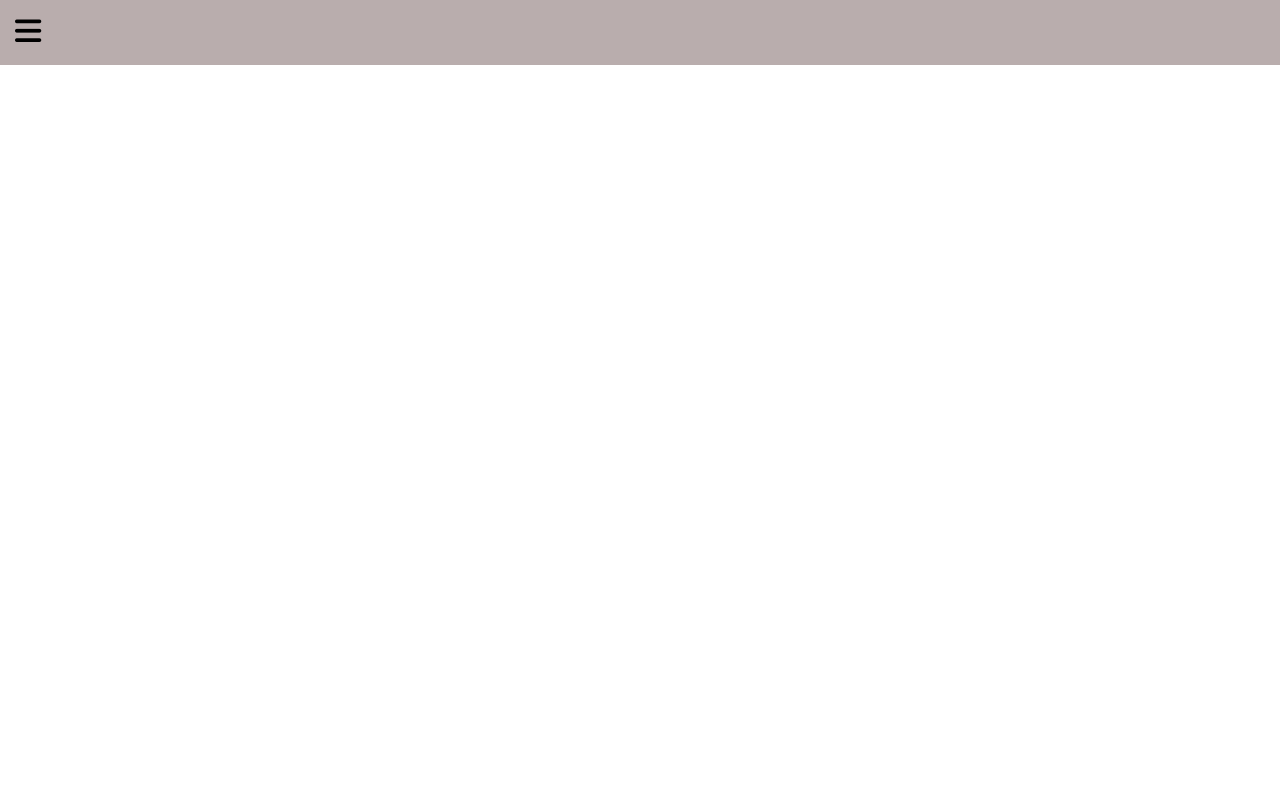
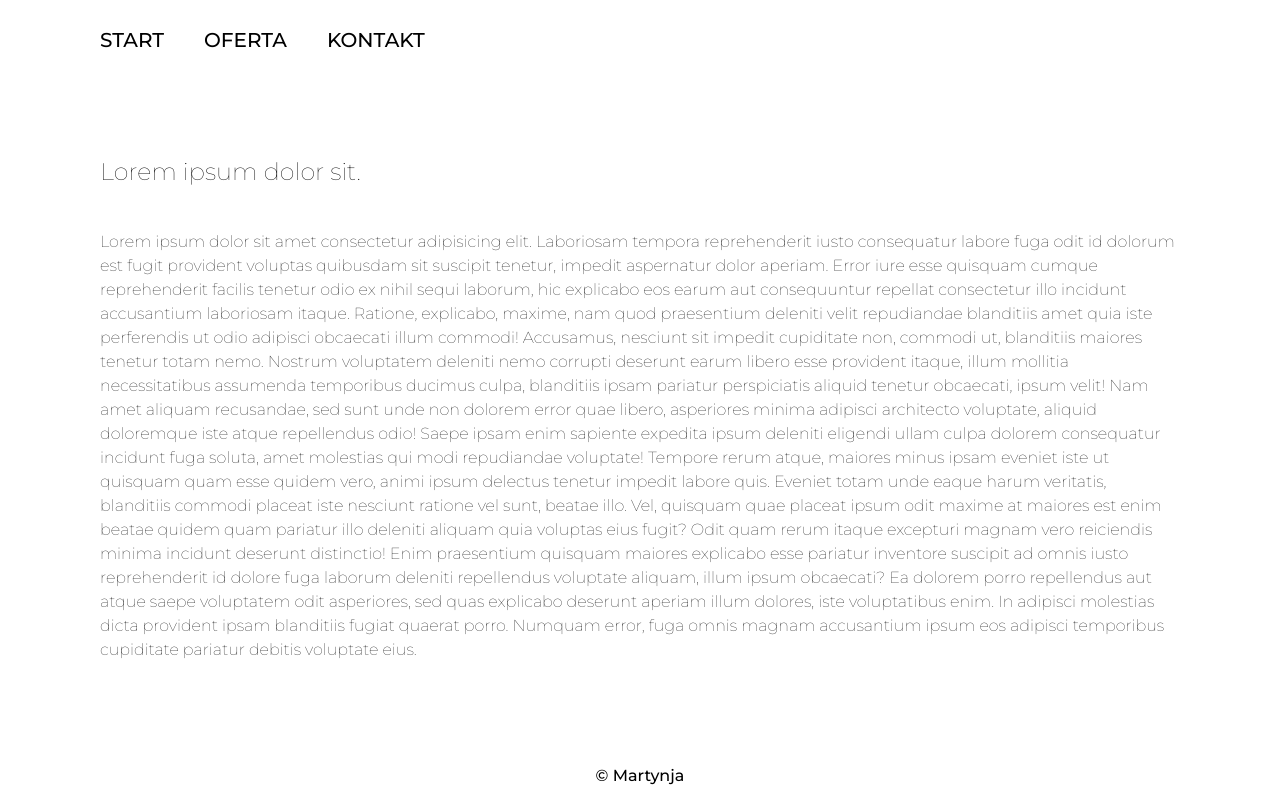
Before and after one commit to martynja/martynja.github.io, a plain HTML site: page index.html in a window 1280 px wide. Drawn offline with Linux system fonts and the light colour scheme.

Commit message:
improve html and css

```diff
--- a/index.html
+++ b/index.html
@@ -25,7 +25,7 @@
         href="style/style.css"
     >
 
-    <title>Just for learning ;) </title>
+    <title>devmentor.pl - HTML & CSS: RWD - #04</title>
 </head>
 
 <body>
@@ -45,11 +45,11 @@
                 <li class="nav__menu-item">
                     <a href="#">start</a>
                 </li>
-                <li class="nav__menu-item">
+                <li class="nav__menu-item dropdown">
                     <a href="#">oferta</a>
-                    <ul>
-                        <li class="nav__menu-item submenu"><a href="">strony internetowe</a></li>
-                        <li class="nav__menu-item submenu"><a href="">pozycjonowanie stron www</a></li>
+                    <ul class="nav__submenu">
+                        <li class="nav__submenu-item"><a href="">strony internetowe</a></li>
+                        <li class="nav__submenu-item"><a href="">pozycjonowanie stron www</a></li>
                     </ul>
                 </li>
                 <li class="nav__menu-item">
@@ -59,9 +59,34 @@
         </div>
     </nav>
 
+    <main>
+        <h2>Lorem ipsum dolor sit.</h2>
+        <p>Lorem ipsum dolor sit amet consectetur adipisicing elit. Laboriosam tempora reprehenderit iusto consequatur
+            labore fuga odit id dolorum est fugit provident voluptas quibusdam sit suscipit tenetur, impedit aspernatur
+            dolor aperiam. Error iure esse quisquam cumque reprehenderit facilis tenetur odio ex nihil sequi laborum,
+            hic explicabo eos earum aut consequuntur repellat consectetur illo incidunt accusantium laboriosam itaque.
+            Ratione, explicabo, maxime, nam quod praesentium deleniti velit repudiandae blanditiis amet quia iste
+            perferendis ut odio adipisci obcaecati illum commodi! Accusamus, nesciunt sit impedit cupiditate non,
+            commodi ut, blanditiis maiores tenetur totam nemo. Nostrum voluptatem deleniti nemo corrupti deserunt earum
+            libero esse provident itaque, illum mollitia necessitatibus assumenda temporibus ducimus culpa, blanditiis
+            ipsam pariatur perspiciatis aliquid tenetur obcaecati, ipsum velit! Nam amet aliquam recusandae, sed sunt
+            unde non dolorem error quae libero, asperiores minima adipisci architecto voluptate, aliquid doloremque iste
+            atque repellendus odio! Saepe ipsam enim sapiente expedita ipsum deleniti eligendi ullam culpa dolorem
+            consequatur incidunt fuga soluta, amet molestias qui modi repudiandae voluptate! Tempore rerum atque,
+            maiores minus ipsam eveniet iste ut quisquam quam esse quidem vero, animi ipsum delectus tenetur impedit
+            labore quis. Eveniet totam unde eaque harum veritatis, blanditiis commodi placeat iste nesciunt ratione vel
+            sunt, beatae illo. Vel, quisquam quae placeat ipsum odit maxime at maiores est enim beatae quidem quam
+            pariatur illo deleniti aliquam quia voluptas eius fugit? Odit quam rerum itaque excepturi magnam vero
+            reiciendis minima incidunt deserunt distinctio! Enim praesentium quisquam maiores explicabo esse pariatur
+            inventore suscipit ad omnis iusto reprehenderit id dolore fuga laborum deleniti repellendus voluptate
+            aliquam, illum ipsum obcaecati? Ea dolorem porro repellendus aut atque saepe voluptatem odit asperiores, sed
+            quas explicabo deserunt aperiam illum dolores, iste voluptatibus enim. In adipisci molestias dicta provident
+            ipsam blanditiis fugiat quaerat porro. Numquam error, fuga omnis magnam accusantium ipsum eos adipisci
+            temporibus cupiditate pariatur debitis voluptate eius.</p>
 
+    </main>
 
-
+    <footer> &#169; Martynja</footer>
 </body>
 
 </html>
--- a/style/style.css
+++ b/style/style.css
@@ -1,12 +1,44 @@
 @import url('https://fonts.googleapis.com/css2?family=Montserrat:wght@100;300;500&display=swap');
 
-.nav__main {
+body {
+    max-width: 1200px;
+    margin: 0 auto;
     font-family: 'Montserrat', sans-serif;
     color: black;
-    font-size: 20px;
+    font-size: 16px;
+    display: flex;
+    flex-direction: column;
+    justify-content: space-between;
+    height: 100vh;
+}
+
+h2, p {
+    margin: 40px 60px;
+    line-height: 1.5;
+    font-weight: 100;
+}
+
+footer {
+    width: 100%;
+    display: flex;
+    justify-content: center;
+    padding: 15px 0;
+}
+
+.nav__main {
     position: relative;
-    background-color: rgb(185, 173, 173);
+}
 
+.nav__menu {
+    background-color: rgb(255, 255, 255);
+    width: 100vw;
+    line-height: 2;
+    text-transform: uppercase;
+    position: absolute;
+    transition: left 0.2s;
+    box-shadow: 7px 6px 24px -10px rgb(121, 126, 165);
+    visibility: hidden;
+    padding-left: 25px;
 }
 
 .nav__main input[type="checkbox"] {
@@ -18,33 +50,119 @@
     cursor: pointer;
     font-size: 30px;
     transition: transform 0.3s, 0.3s;
-    padding: 15px;
+    padding: 15px 60px;
 }
 
 .nav__main input:checked~label {
     transform: rotate(90deg);
 }
 
-.nav__menu {
-    background-color: rgb(121, 117, 117);
-    width: 100vw;
-    line-height: 2;
-    text-transform: uppercase;
-    position: absolute;
-    left: -100vw;
-    transition: left 0.2s;
+#menu-icon:checked~.nav__menu {
+    visibility: visible;
 }
 
+.nav__submenu-item {
+    font-size: 14px;
+}
 
-#menu-icon:checked~.nav__menu {
-    left: 0;
+.nav__submenu {
+    padding-left: 10px;
+    margin-left: 10px;
+}
+
+.nav__menu-item,
+.nav__submenu-item {
+    list-style: none;
 }
 
 .nav__menu-item,
 .nav__menu-item a,
-.nav__menu-item a:visited {
-    list-style: none;
+.nav__menu-item a:visited,
+.nav__submenu-item,
+.nav__submenu-item a,
+.nav__submenu-item a:visited {
     text-decoration: none;
     color: black;
+}
+
+.nav__main a:hover {
+    text-decoration: underline;
+}
+
+@media screen and (min-width: 576px) {
+
+    .nav__main {
+        font-size: 20px;
+    }
+
+    .nav__submenu-item {
+        font-size: 18px;
+    }
 
 }
+
+@media screen and (min-width: 992px) {
+
+    .nav__menu {
+        box-shadow: none;
+        left: 0;
+        line-height: 2;
+        padding-left: 0px;
+        text-transform: uppercase;
+        top: 0;
+        visibility: visible;
+        width: 100%;
+    }
+
+    .nav__menu-items {
+        display: flex;
+        justify-content: flex-start;
+    }
+
+    .nav__menu-item {
+        padding: 0 20px;
+    }
+
+    .nav__submenu {
+        box-shadow: 7px 6px 24px -10px rgb(121, 126, 165);
+        display: flex;
+        flex-direction: column;
+        left: 0;
+        margin-left: 0;
+        padding-left: 0;
+        position: absolute;
+        visibility: hidden;
+    }
+
+    .nav__submenu-item {
+        background-color: #fff;
+        font-size: 16px;
+        padding: 10px 20px 0 20px;
+    }
+
+    .nav__submenu-item a {
+        white-space: nowrap;
+    }
+
+    .nav__submenu:last-child {
+        padding-bottom: 10px;
+    }
+
+    .dropdown {
+        position: relative;
+    }
+
+    .dropdown:hover .nav__submenu {
+        visibility: visible;
+    }
+
+    .nav__submenu {
+        position: absolute;
+    }
+
+    .nav__main label>i,
+    .nav__main label {
+        visibility: hidden;
+    }
+
+}
```
